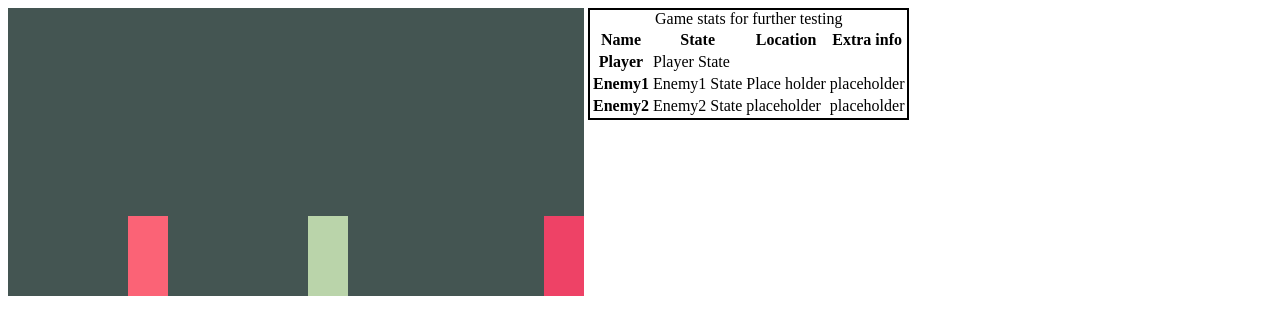
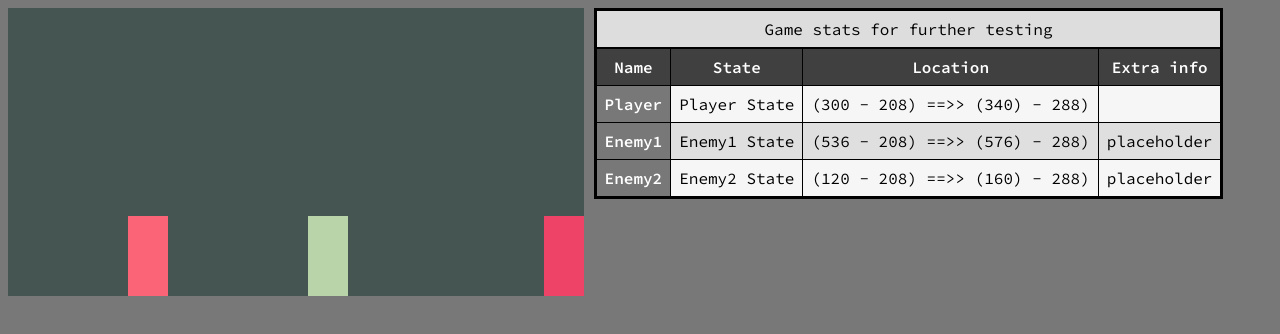
Before and after one commit to MarcoPhanVu/2Char-Fighting-Game, a plain HTML site: page index.html in a window 1280 px wide. Drawn offline with Linux system fonts and the light colour scheme; a web font is replaced by a local one.

Commit message:
add a Stats Table and delete Sprite.stat Object because this will increase the complexity of the class

```diff
--- a/index.html
+++ b/index.html
@@ -25,19 +25,19 @@
         <tbody>
             <tr>
                 <th scope="row">Player</th>
-                <td>Player State</td>
+                <td char-state>Player State</td>
                 <td char-location></td>
                 <td char-extra-in4></td>
             </tr>
             <tr>
                 <th scope="row">Enemy1</th>
-                <td>Enemy1 State</td>
+                <td char-state>Enemy1 State</td>
                 <td char-location>Place holder</td>
                 <td char-extra-in4>placeholder</td>
             </tr>
             <tr>
                 <th scope="row">Enemy2</th>
-                <td>Enemy2 State</td>
+                <td char-state>Enemy2 State</td>
                 <td char-location>placeholder</td>
                 <td char-extra-in4>placeholder</td>
             </tr>
@@ -47,6 +47,7 @@
     <!-- Script -->
     <script src="scripts/sprite.js"></script>
     <script src="scripts/movement.js"></script>
+    <script src="scripts/reporting.js"></script>
     <script src="scripts/main.js"></script>
 </body>
 </html>
--- a/scripts/main.js
+++ b/scripts/main.js
@@ -1,4 +1,8 @@
 const display = document.querySelector("#main-display");
+
+const charState = document.querySelectorAll("[char-state]");
+const charLocation = document.querySelectorAll("[char-location]");
+const charExtInfo = document.querySelectorAll("[char-extra-in4]");
 
 const con = display.getContext("2d");
 
@@ -57,7 +61,18 @@ const enemy2 = new Sprite("enemy2", {
     y: 24
 }, FieryRose, {x: 0, y: -speedY});
 
+function updateReport(obj, index) {
+    let x = Math.round(obj.pos.x);
+    let y = Math.round(obj.pos.y);
+    charLocation[index].innerHTML = `(${x} - ${y}) ==>> (${x + obj.spriteWidth}) - ${y + obj.spriteHeight})`
+}
 
+function execute() {
+    updateReport(player, 0);
+    updateReport(enemy1, 1);
+    updateReport(enemy2, 2);
 
+    animate();
+}
 
-interval500 = setInterval(animate, 20);
+interval500 = setInterval(execute, 20);
--- a/scripts/movement.js
+++ b/scripts/movement.js
@@ -18,7 +18,7 @@ function keepInside(obj) {
 }
 
 function checkCollision(base, target) {
-    if (base.stats.self.x) {
+    if (base.pos.x) {
 
     }
 }
@@ -28,21 +28,6 @@ function checkHit(base, target) {
 }
 
 const movementState = {} // Empty Object but will be filled and modified with keyPressed and keyRelease function
-
-// const charState = {
-//     player: {
-//         attacking: false,
-//         lookLeft: false
-//     },
-//     enemy1: {
-//         attacking: false,
-//         lookLeft: false
-//     },
-//     enemy2: {
-//         attacking: false,
-//         lookLeft: false
-//     }
-// }
 
 let speedX = 8;
 let speedY = 20;
--- a/scripts/sprite.js
+++ b/scripts/sprite.js
@@ -25,21 +25,6 @@ class Sprite {
             posY: this.pos.y + this.spriteHeight,
             width: 60,
             height: 20
-        }
-
-        this.stats = {
-            self: {
-                x: this.pos.x,
-                y: this.pos.y,
-                w: this.spriteWidth,
-                h: this.spriteHeight
-            },
-            attack: {
-                x: this.attack.posX,
-                y: this.attack.posY,
-                w: this.attack.width,
-                h: this.attack.height
-            }
         }
 
         // States
--- a/styles/styles.css
+++ b/styles/styles.css
@@ -1,5 +1,15 @@
+@import url('https://fonts.googleapis.com/css2?family=Montserrat:wght@100;300;500;700&display=swap');
+@import url('https://fonts.googleapis.com/css2?family=Fuzzy+Bubbles:wght@400;700&display=swap');
+@import url('https://fonts.googleapis.com/css2?family=Source+Code+Pro:wght@200;400;600&display=swap');
+
 * {
+    font-family: "Montserrat", sans-serif;
+    font-family: "Fuzzy Bubble", cursive;
+    font-family: "Source Code Pro", monospace;
+}
 
+body {
+    background-color: rgb(120, 120, 120);
 }
 
 table {
@@ -18,4 +28,30 @@ table {
     display: inline-block;
     position: relative;
     vertical-align: top;
+    border-collapse: collapse; /* to eliminate the space between cells */
+
 }
+
+.reporter caption,
+.reporter td,
+.reporter th,
+.reporter tr {
+    /* background-color: blue; */
+    padding: 8px;
+    border: 1px #000 solid;
+    background-color: rgba(255, 255, 255, 0.75);
+}
+
+.reporter tr:nth-child(even) {
+    background-color: rgb(128, 128, 128);
+}
+
+.reporter [scope="col"] {
+    background-color: rgb(64, 64, 64);
+    color: #fff;
+}
+
+.reporter [scope="row"] {
+    background-color: rgb(120, 120, 120);
+    color: #fff;
+}
```
